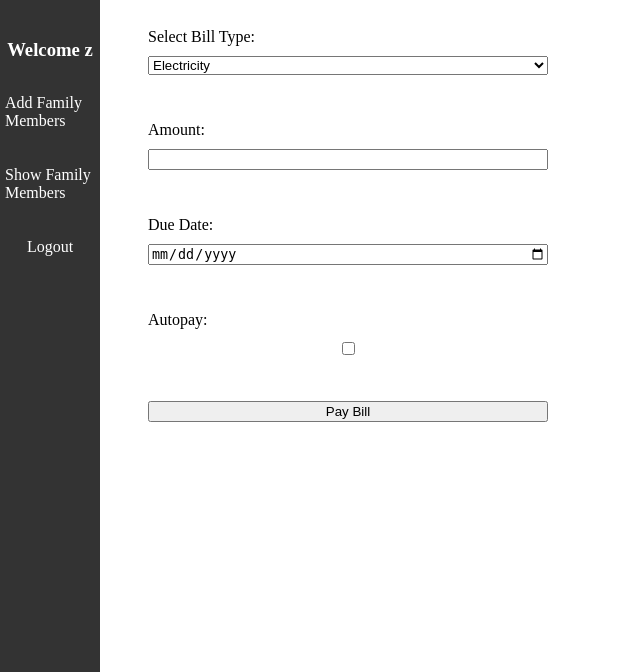
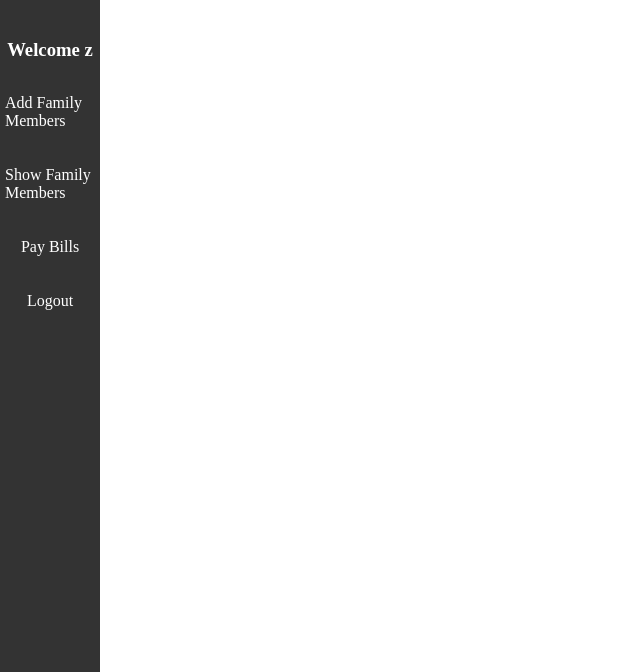
Before and after one commit to zeyad-hamouda/final2, a PHP site: page /profile.php in a window 1280 px wide. Shown: the top 672 px of the page, without its empty margins (0-640 px from the left). Run offline with PHP 8.4, Linux system fonts and the light colour scheme; the visitor is signed in with stand-in values (Sample User, id 1); data comes from the database, SQL or seed files in the repository.

Commit message:
Add files via upload

```diff
--- a/profile.php
+++ b/profile.php
@@ -177,6 +177,19 @@ foreach ($family_birthdays as $family_birthday) {
 			background-color: #555;
 			cursor: pointer;
 		}
+		.bills-link{
+		color: white;
+		text-decoration: none;
+		margin-top: 10px;
+		padding: 5px;
+		border-radius: 5px;
+		transition: background-color 0.3s ease;
+		}
+
+		.bills-link:hover{
+			background-color: #555;
+			cursor: pointer;
+		}
 
 		.add-link{
 		color: white;
@@ -239,6 +252,9 @@ foreach ($family_birthdays as $family_birthday) {
 		#show-form{
 			display: none;
 		}
+		#bills-form{
+			display: none;
+		}
 	</style>
 	</head>
 	<body>
@@ -246,6 +262,7 @@ foreach ($family_birthdays as $family_birthday) {
 		<h3>Welcome <?php echo $first_name; ?></h3>
 		<p class="add-link" id="add-toggle">Add Family Members</p>
 		<p class="show-link" id="show-toggle">Show Family Members</p>
+		<p class="bills-link" id="bills-toggle">Pay Bills</p>
 		<a href="logout.php">Logout</a>
 	</nav>
 	<div class="container">
@@ -335,7 +352,7 @@ foreach ($family_birthdays as $family_birthday) {
     		</select>
     		<input type="submit" name="edit_family_member_submit" value="Edit">
 		</form>
-		<form method="post">
+		<form method="post" id="bills-form">
 			<label for="bill_type">Select Bill Type:</label>
 			<select id="bill_type" name="bill_type">
 				<option value="electricity">Electricity</option>
@@ -356,6 +373,8 @@ foreach ($family_birthdays as $family_birthday) {
     const editIdInput = document.getElementById('edit-id');
 	var addForm = document.getElementById("add-form");
 	var addLink = document.getElementById("add-toggle");
+	var billsForm = document.getElementById("bills-form");
+	var billsLink = document.getElementById("bills-toggle");
 	var showForm = document.getElementById("show-form");
 	var showLink = document.getElementById("show-toggle");
 
@@ -381,16 +400,26 @@ foreach ($family_birthdays as $family_birthday) {
 	showLink.addEventListener("click", function() {
 		toggleForm("show");
 	});
+	billsLink.addEventListener("click", function() {
+		toggleForm("bills");
+	});
 
 
 	function toggleForm(form) {
 		if (form == "add") {
 			addForm.style.display = "block";
 			showForm.style.display = "none";
+			billsForm.style.display = "none";
 
 		} else if (form == "show") {
 			addForm.style.display = "none";
 			showForm.style.display = "block";
+			billsForm.style.display = "none";
+
+		}else if (form == "bills") {
+			addForm.style.display = "none";
+			showForm.style.display = "none";
+			billsForm.style.display = "block";
 
 		}
 	}
```
